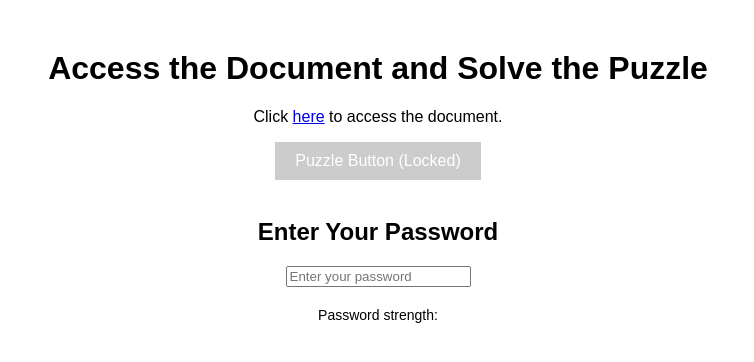
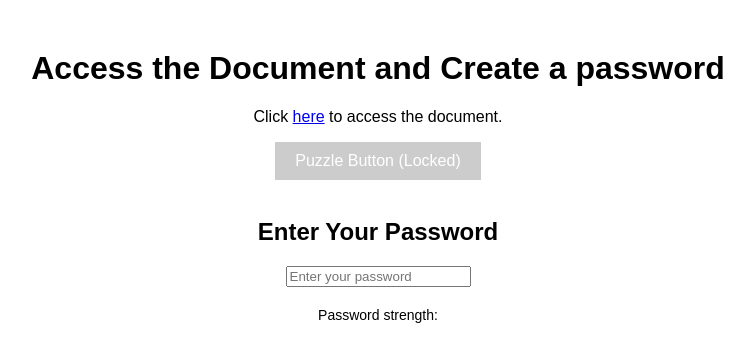
Before and after one commit to devil-14/Testing-website-, a Jekyll site: the page password.html, which Jekyll copies as it is, in a window 1280 px wide. Shown: the top 362 px of the page, without its empty margins (262-1016 px from the left). Built offline with Jekyll 4.4.1, drawn with Linux system fonts in a browser that asks for light colours; some of the changed lines change nothing that is shown.

Commit message:
Update password.html

```diff
--- a/password.html
+++ b/password.html
@@ -11,7 +11,7 @@
             margin-top: 50px;
         }
 
-        #puzzleButton {
+        #GeneratePassword {
             padding: 10px 20px;
             font-size: 16px;
             background-color: #ccc;
@@ -20,7 +20,7 @@
             cursor: not-allowed;
         }
 
-        #puzzleButton.enabled {
+        #GeneratePassword.enabled {
             background-color: #28a745;
             cursor: pointer;
         }
@@ -44,13 +44,13 @@
 </head>
 <body>
 
-    <h1>Access the Document and Solve the Puzzle</h1>
+    <h1>Access the Document and Create a password</h1>
 
     <!-- Link to Document -->
     <p>Click <a href="https://esc.sas.com/sp?id=kb_article_view&table=kb_knowledge&sys_id=a8ae2b6d1bc5591057277510cd4bcba4&searchTerm=how%20to%20reset%20password" target="_blank" id="docLink">here</a> to access the document.</p>
 
     <!-- Disabled Button for Puzzle (Enable After Document Access) -->
-    <button id="puzzleButton" disabled>Puzzle Button (Locked)</button>
+    <button id="GeneratePassword" disabled>Puzzle Button (Locked)</button>
 
     <br><br>
 
@@ -69,41 +69,41 @@
 
         // Simulate document access timer (3 minutes = 180 seconds)
         const docAccessDuration = 180000; // 3 minutes in milliseconds
-        const puzzleButton = document.getElementById('puzzleButton');
+        const GeneratePassword = document.getElementById('GeneratePassword');
         const docLink = document.getElementById('docLink');
         const passwordInput = document.getElementById('passwordInput');
         const clue2 = document.getElementById('clue2');
         const passwordStrengthDisplay = document.getElementById('passwordStrength');
 
         // Disable the puzzle button for 3 minutes
-        function enablePuzzleButton() {
+        function enableGeneratePassword() {
             if (!hasClickedDocLink) {
-                puzzleButton.disabled = false;
-                puzzleButton.classList.add('enabled');
-                puzzleButton.innerText = "Puzzle Button (Unlocked)";
+                GeneratePassword.disabled = false;
+                GeneratePassword.classList.add('enabled');
+                GeneratePassword.innerText = "Puzzle Button (Unlocked)";
             }
         }
 
         // Simulate the "Nobody reads that fast" message if returning too quickly
         function checkReturn() {
             if (hasClickedDocLink) {
-                puzzleButton.disabled = true;
-                puzzleButton.innerText = "Nobody reads that fast !!";
+                GeneratePassword.disabled = true;
+                GeneratePassword.innerText = "Nobody reads that fast !!";
 
                 //Change the message back to the original after 3 seconds
                 setTimeout(function() {
-            puzzleButton.innerText = "Puzzle Button (Locked)";
+            GeneratePassword.innerText = "Puzzle Button (Locked)";
                     }, 3000); // 3000 milliseconds = 3 seconds
-                setTimeout(enablePuzzleButton, docAccessDuration);
+                setTimeout(enableGeneratePassword, docAccessDuration);
             }
         }
 
         // When the user clicks the document link
         docLink.addEventListener('click', function () {
             hasClickedDocLink = true;
-            puzzleButton.disabled = true;
-            puzzleButton.innerText = "Puzzle Button (Locked)";
-            setTimeout(enablePuzzleButton, docAccessDuration);
+            GeneratePassword.disabled = true;
+            GeneratePassword.innerText = "Puzzle Button (Locked)";
+            setTimeout(enableGeneratePassword, docAccessDuration);
         });
 
         // Password strength calculation using zxcvbn library
```
